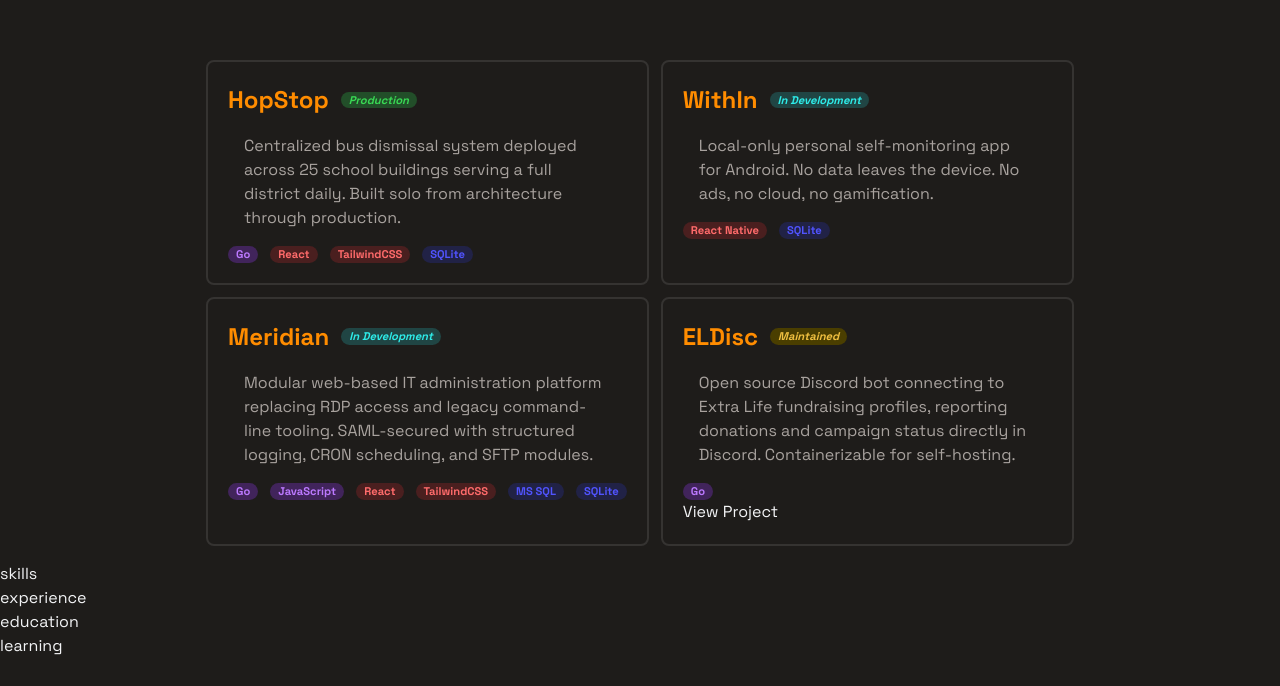
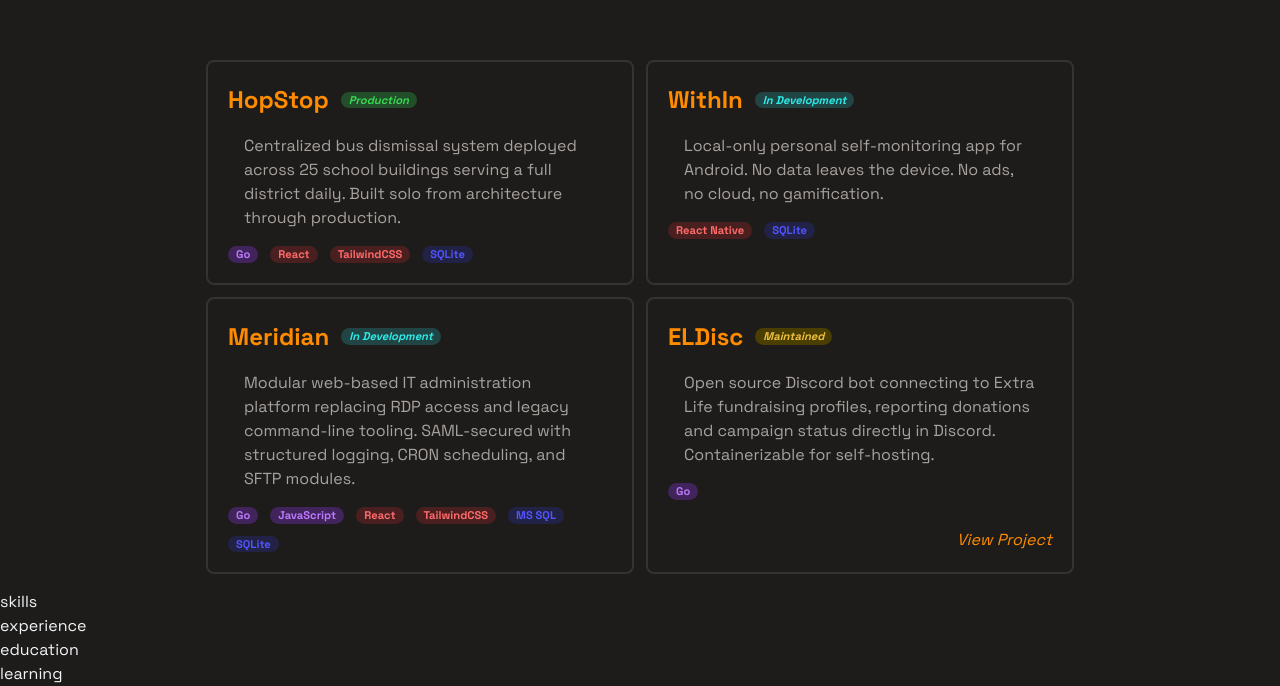
Before and after one commit to rdephillip/rdephillip-portfolio, a React (Vite) app: page / in a window 1280 px wide. Shown: the part 756-1442 px from the top of the page. Before the commit the page ends 1414 px from the top, so only its background shows below. Built offline with nearby package versions, Linux system fonts and the light colour scheme.

Commit message:
feat(projects): Finalized styling on cards

```diff
--- a/src/components/ProjectCard.jsx
+++ b/src/components/ProjectCard.jsx
@@ -32,7 +32,7 @@ export const ProjectCard = ({ project, focusId, setFocusId }) => {
                         )
                     })}
             </div>
-            {project.link && <a href={project.link}>View Project</a>}
+            {project.link && <a href={project.link} className="project-card__link">View Project</a>}
         </div>
     )
 }
--- a/src/index.css
+++ b/src/index.css
@@ -129,6 +129,8 @@ body {
 }
 
 .project-card {
+  display: flex;
+  flex-direction: column;
   transition: opacity 0.3s ease, border-color 0.3s ease;
   border: 2px solid rgba(255, 255, 255, 0.1);
   opacity: 1;
@@ -164,8 +166,21 @@ body {
 
 .project-card__stack {
   display: flex;
+  flex-wrap: wrap;
   align-items: center;
   gap: 0.75rem;
+}
+
+.project-card__link {
+  margin-top: auto;
+  align-self: flex-end;
+  gap: 0.5rem;
+  color: #FF8C00;
+  font-style: italic;
+}
+
+.project-card__link:hover {
+  color: #CC7000;
 }
 
 .badge {
```
